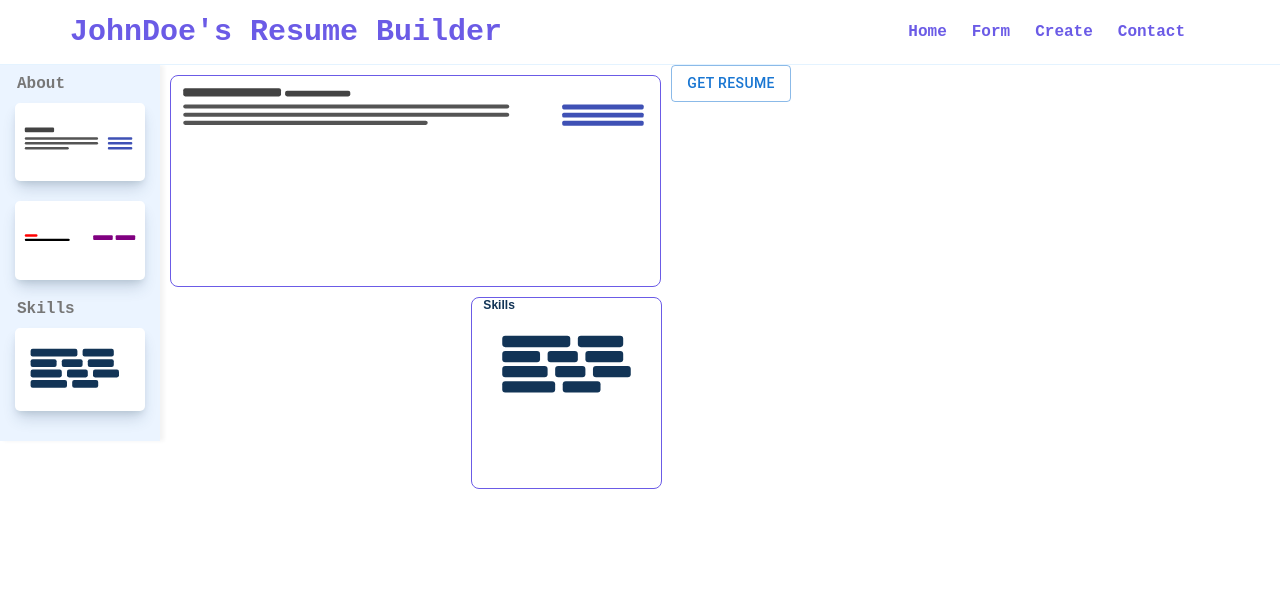
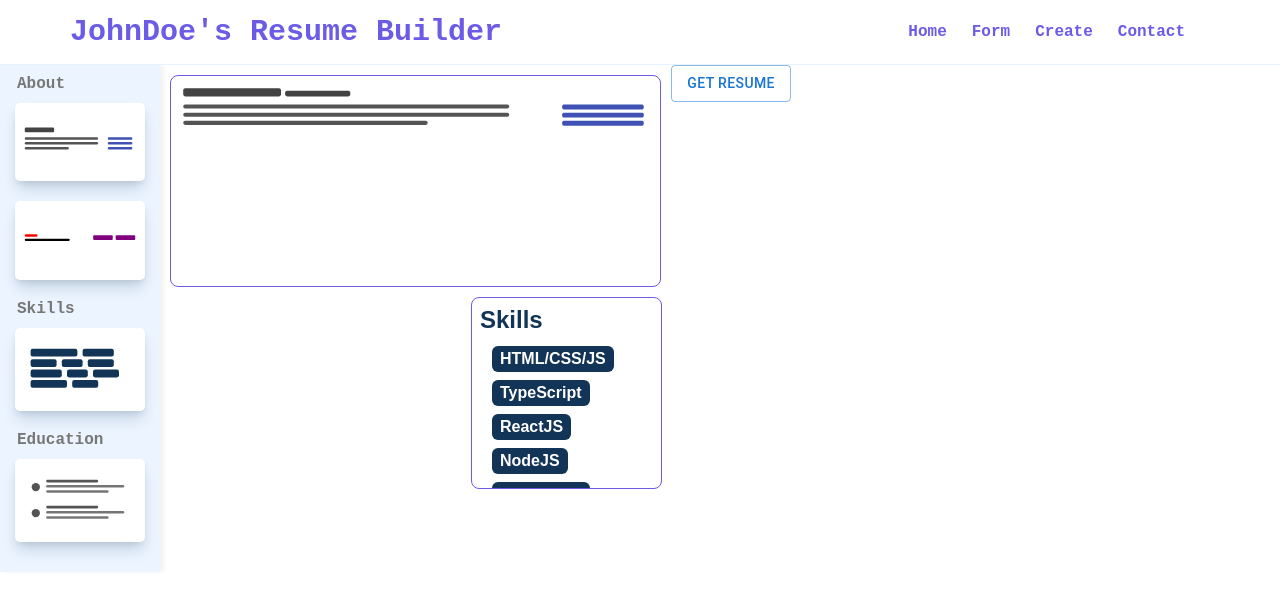
Before and after one commit to GourabPaul007/ResumeBuilder-Frontend, a React (Create React App) app: page /create in a window 1280 px wide. Both pictures are taken after a click on the element 80 px from the left and 369 px from the top of the page. Shown: the top 610 px of the page. Built offline with nearby package versions, Linux system fonts and the light colour scheme.

Commit message:
added education1 icon & block

```diff
--- a/src/pages/CreatePage/LeftMenu.tsx
+++ b/src/pages/CreatePage/LeftMenu.tsx
@@ -2,6 +2,7 @@ import { orange } from "@mui/material/colors";
 import { makeStyles } from "@mui/styles";
 import * as React from "react";
 import { AboutIcon1, AboutIcon2 } from "./icons/aboutIcons";
+import { EducationIcon1 } from "./icons/educationIcons";
 import { SkillsIcon1 } from "./icons/skillsIcons";
 
 const useStyles = makeStyles((theme) => ({
@@ -62,6 +63,10 @@ const LeftMenu: React.FC<LeftMenuProps> = (props) => {
         <div className={styles.eachIcon} onClick={() => props.addBlock(4, 20, "skills1")}>
           <SkillsIcon1 />
         </div>
+        <div style={{ marginLeft: 12, color: "#777" }}>Education</div>
+        <div className={styles.eachIcon} onClick={() => props.addBlock(4, 20, "educations1")}>
+          <EducationIcon1 />
+        </div>
       </div>
     </>
   );
--- a/src/pages/CreatePage/MiddleGrid.tsx
+++ b/src/pages/CreatePage/MiddleGrid.tsx
@@ -7,8 +7,21 @@ import "./MiddleGrid.css";
 import { AboutBlueprint1 } from "./blueprints/aboutBlueprints";
 import { GridItem } from "../../interfaces/GridItem";
 import { SkillsBlueprint1 } from "./blueprints/skillsBlueprints";
+import { SkillsBlock1 } from "./blocks/skillsBlocks";
+import { makeStyles } from "@mui/styles";
+import { EducationBlock1 } from "./blocks/educationBlocks";
 // import ResponsiveReactGridLayout from "react-grid-layout";
 const ResponsiveReactGridLayout = WidthProvider(Responsive);
+
+const useStyles = makeStyles((theme) => ({
+  blocks: {
+    cursor: "grab",
+    border: "1px solid #6b5be6",
+    borderRadius: 8,
+    backgroundColor: "white",
+    overflow: "hidden",
+  },
+}));
 
 interface MiddleGridProps {
   layout: any;
@@ -16,6 +29,8 @@ interface MiddleGridProps {
 }
 
 const MiddleGrid: React.FC<MiddleGridProps> = (props) => {
+  const classes = useStyles();
+
   return (
     <>
       {/* <ReactGridLayout
@@ -54,17 +69,8 @@ const MiddleGrid: React.FC<MiddleGridProps> = (props) => {
       >
         {props.layout.map((item: GridItem) => {
           return (
-            <div
-              className="blocks"
-              data-grid={item}
-              key={item.i + uuidv1}
-              style={{ cursor: "grab", border: "1px solid #6b5be6", borderRadius: 8, backgroundColor: "white" }}
-            >
+            <div className={classes.blocks} data-grid={item} key={item.i + uuidv1}>
               {getItemBlueprint(item.i)}
-              {/* <div>
-                <AboutBlueprint1 />
-              </div> */}
-              {/* {item.i.split(" ")[0] + " " + item.x + " " + item.y} */}
             </div>
           );
         })}
@@ -84,7 +90,10 @@ function getItemBlueprint(name: string): React.ReactNode {
       return <AboutBlueprint1 />;
 
     case "skills1":
-      return <SkillsBlueprint1 />;
+      return <SkillsBlock1 />;
+
+    case "educations1":
+      return <EducationBlock1 />;
 
     default:
       break;
--- /dev/null
+++ b/src/pages/CreatePage/blocks/educationBlocks.tsx
@@ -0,0 +1,57 @@
+import React from "react";
+import { Course } from "../../../interfaces/Course";
+import SchoolRoundedIcon from "@mui/icons-material/SchoolRounded";
+
+export const EducationBlock1: React.FC = () => {
+  const educations: Course[] = [
+    {
+      id: "education001",
+      courseName: "Bachelor of Science in Computer Science",
+      organizationName: "Dinabandhu Mahabidyalaya",
+      courseResults: "Cumulative CGPA 9.00",
+    },
+    {
+      id: "education002",
+      courseName: "Higher Secondary Science Stream",
+      organizationName: "Bangaon Higher Secondary School",
+      courseResults: "72%",
+    },
+  ];
+
+  return (
+    <div style={{ margin: 8, fontFamily: "sans-serif", overflow: "hidden" }}>
+      <h1 style={{ fontWeight: 600, marginBottom: 8, color: "#123456" }}>Education</h1>
+      {educations.map((course) => {
+        return (
+          <div
+            style={{ display: "flex", alignItems: "center", justifyContent: "start", marginBottom: 0, marginTop: 10 }}
+            key={course.id}
+          >
+            <div
+              style={{
+                color: "#757575",
+                display: "flex",
+                alignItems: "center",
+                justifyContent: "center",
+                marginRight: 12,
+              }}
+            >
+              <SchoolRoundedIcon />
+            </div>
+            <div
+              style={{ display: "flex", flexDirection: "column", alignItems: "start", justifyContent: "center" }}
+              className="ms-3"
+            >
+              <p style={{ fontSize: 12, fontWeight: 600, color: "#757575", marginBottom: 0 }}>
+                {course.organizationName}
+              </p>
+              <p style={{ fontSize: 12, fontWeight: 500, color: "#757575", marginBottom: 0 }}>
+                {course.courseName}, {course.courseResults}
+              </p>
+            </div>
+          </div>
+        );
+      })}
+    </div>
+  );
+};
--- a/src/pages/CreatePage/blocks/skillsBlocks.tsx
+++ b/src/pages/CreatePage/blocks/skillsBlocks.tsx
@@ -3,7 +3,7 @@ import { v1 as uuidv1 } from "uuid";
 
 export const SkillsBlock1: React.FC = () => {
   return (
-    <div style={{ margin: 8, fontFamily: "sans-serif", overflow: "hidden" }}>
+    <div style={{ margin: 8, fontFamily: "sans-serif" }}>
       <h2 style={{ fontWeight: 600, color: "#123456" }}>Skills</h2>
       <div style={{ marginTop: 8, paddingLeft: 8 }}>
         {["HTML/CSS/JS", "TypeScript", "ReactJS", "NodeJS", "ExpressJS", "Flutter", "MySql", "MongoDB", "Sqlite"].map(
--- /dev/null
+++ b/src/pages/CreatePage/icons/educationIcons.tsx
@@ -0,0 +1,19 @@
+import React from "react";
+
+export const EducationIcon1: React.FC = () => {
+  return (
+    <svg fill="none" viewBox="0 0 250 150">
+      {/* 1st education block */}
+      <circle cx={40} cy={54} r={8} fill="#545454" />
+      <rect x={60} y={40} width={100} height={5} rx={2.5} fill="#545454" />
+      <rect x={60} y={50} width={150} height={5} rx={2.5} fill="#757575" />
+      <rect x={60} y={60} width={120} height={5} rx={2.5} fill="#757575" />
+
+      {/* 2nd education block */}
+      <circle cx={40} cy={104} r={8} fill="#545454" />
+      <rect x={60} y={90} width={100} height={5} rx={2.5} fill="#545454" />
+      <rect x={60} y={100} width={150} height={5} rx={2.5} fill="#757575" />
+      <rect x={60} y={110} width={120} height={5} rx={2.5} fill="#757575" />
+    </svg>
+  );
+};
```
